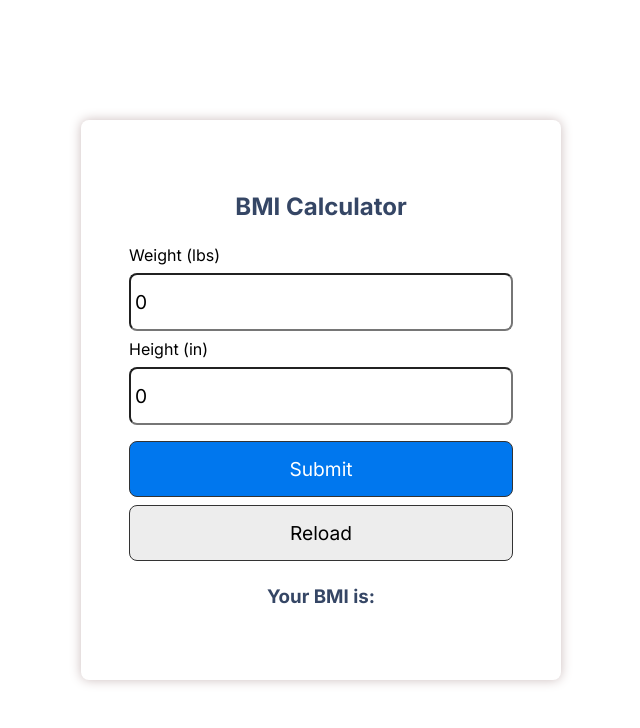
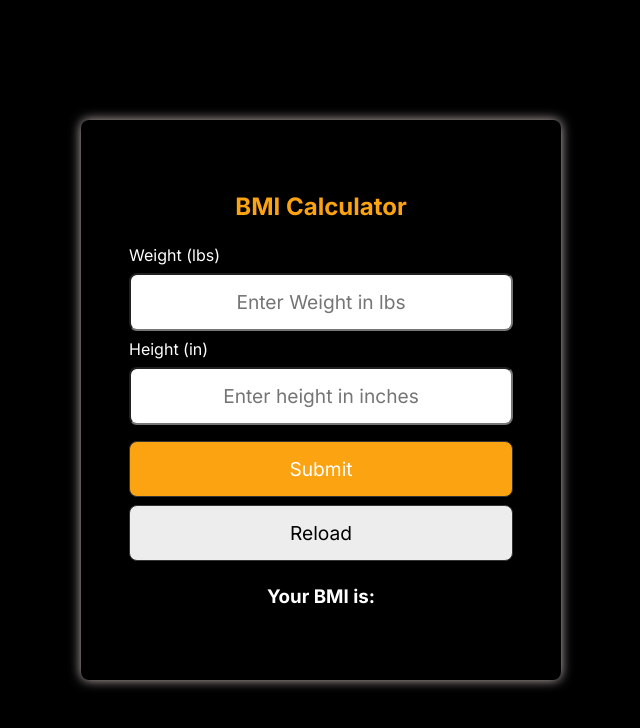
Before and after one commit to iiitl/bmi_calculator, a React (Create React App) app: page / in a window 1280 px wide. Shown: the top 728 px of the page, without its empty margins (319-959 px from the left). Built offline with nearby package versions, Linux system fonts and the light colour scheme.

Commit message:
Changes in app interface

```diff
--- a/src/App.js
+++ b/src/App.js
@@ -4,8 +4,8 @@ import React, {useState} from 'react'
 
 function App() {
   // state
-  const [weight, setWeight] = useState(0)
-  const [height, setHeight] = useState(0)
+  const [weight, setWeight] = useState('')
+  const [height, setHeight] = useState('')
   const [bmi, setBmi] = useState('')
   const [message, setMessage] = useState('')
 
@@ -44,11 +44,11 @@ function App() {
       <h2 className='center'>BMI Calculator</h2>
         <form onSubmit={calcBmi}>
           <div>
-            <label>Weight (lbs)</label>
+            <label class='label'>Weight (lbs)</label>
             <input type="text" placeholder='Enter Weight in lbs' value={weight} onChange={(e) => setWeight(e.target.value)} />
           </div>
           <div>
-            <label>Height (in)</label>
+            <label class='label'>Height (in)</label>
             <input type="text" placeholder='Enter height in inches' value={height} onChange={(event) => setHeight(event.target.value)} />
           </div>
           <div>
@@ -58,7 +58,7 @@ function App() {
         </form>
         <div className='center'>
           <h3>Your BMI is: {bmi}</h3>
-          <p>{message}</p>
+          <p className={`output ${bmi<18.5||bmi>=30? "motu_patlu":bmi>=18.5 && bmi<25? "healthy":bmi>=25 && bmi<30? "above":""}`}>{message}</p>
         </div>
     </div>
   </div>
--- a/src/index.css
+++ b/src/index.css
@@ -6,11 +6,12 @@
   margin: 0;
   padding: 0;
   font-family: 'Inter', sans-if;
+  color: #ffffff;
 }
 
 .app {
   display: flex;
-
+  background-color: #000000;
   justify-content: center;
   align-items: center;
   width: 100vw;
@@ -22,6 +23,8 @@
   border-radius: 8px;
   padding: 3rem;
   max-width: 600px;
+  background-color: #000000;
+  color:#14213d;
 }
 
 input {
@@ -30,15 +33,16 @@ input {
   padding: 15px 4px;
   margin: 8px 0;
   border-radius: 8px;
+  text-align: center;
+  color: #000;
 }
-
 .btn {
   display: block;
   width: 100%;
   font-size: 1.2rem;
   margin: 8px 0;
   padding: 15px 0;
-  background-color: #0077EE;
+  background-color: #fca311;
   color: #fff;
   border: 1px solid #333;
   border-radius: 8px;
@@ -56,11 +60,11 @@ input {
 .center {
   text-align: center;
   margin: 24px 0;
-  color: #354665;
+  color: #fca311;
 }
 .input_val
 {
-  color: #354665;
+  color: #fca311;
 }
 p {
   margin: 10px 0;
@@ -73,3 +77,15 @@ p {
 .img-container img {
   height: 200px;
 }
+.output {
+  color: #fca311;
+}
+.motu_patlu{
+  color: #FF0000;
+}
+.healthy{
+  color:green;
+}
+.above{
+  color: yellow;
+}
```
